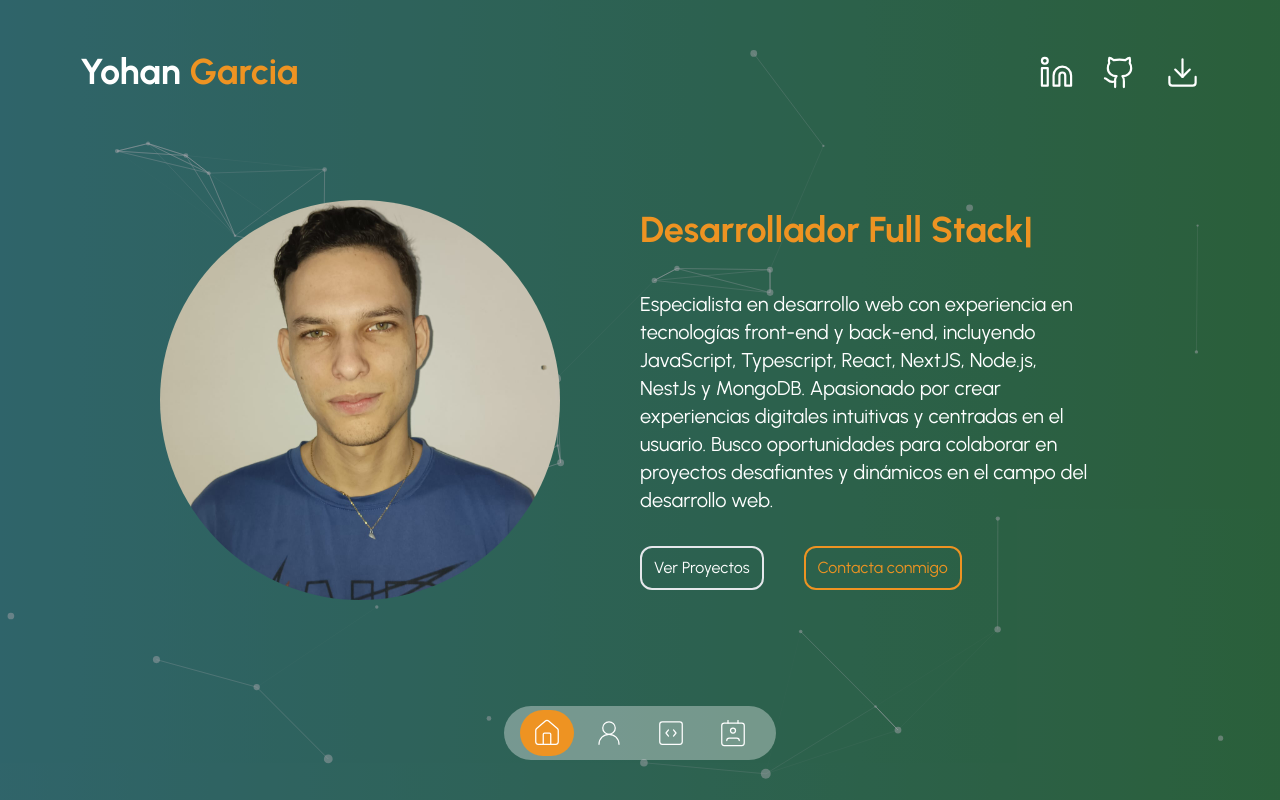
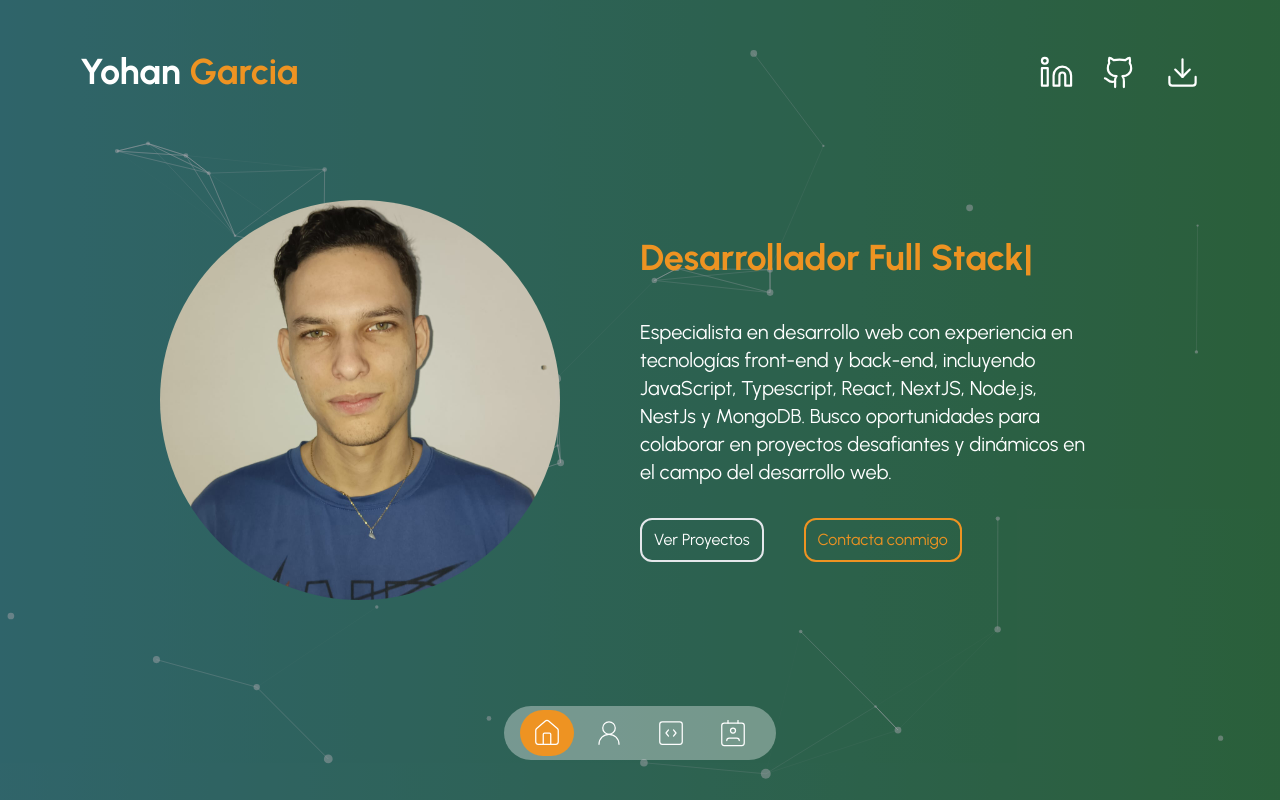
Before and after one commit to Yohaan2/landing-page-porfolio, a Next.js app: page / in a window 1280 px wide. Built offline with nearby package versions, Linux system fonts and the light colour scheme.

Commit message:
refactor styles in introduction

```diff
--- a/app/page.tsx
+++ b/app/page.tsx
@@ -6,8 +6,8 @@ import TransitionPage from "@/components/transitionPage";
 export default function Home() {
   return (
     <main>
+      <TransitionPage />
       <div className='flex min-h-[100vh] h-full bg-no-repeat bg-gradient-cover'>
-        <TransitionPage />
         <CoverParticles />
         <Introduction />
       </div>
--- a/components/introduction.tsx
+++ b/components/introduction.tsx
@@ -6,7 +6,7 @@ import { TypeAnimation } from "react-type-animation"
 const Introduction = () => {
   return (
     <div className='z-20 w-full bg-darkBg/40'>
-      <div className='z-20 grid items-center h-full p-40 py-20 md:py-20 md:grid-cols-2'>
+      <div className='z-20 grid items-center h-full p-6 py-20 md:p-40 md:py-0 md:grid-cols-2'>
         <Image
           src='/foto-perfil.jpg'
           priority
@@ -17,7 +17,7 @@ const Introduction = () => {
           />
 
           <div className='flex flex-col justify-center max-w-md'>
-            <h1 className='mg-5 text-2xl leading-tight text-center md:text-left md:text-4xl md:mb-10'>
+            <h1 className='mb-5 text-2xl leading-tight text-center md:text-left md:text-4xl md:mb-10'>
               <TypeAnimation
                 sequence={[
                   'Hola! Soy Yohan Garcia!',
@@ -35,8 +35,8 @@ const Introduction = () => {
 
               </TypeAnimation>
             </h1>
-            <p className='mx-auto mb-2 text-xl md:mx-0 md:mb-8'>
-              Especialista en desarrollo web con experiencia en tecnologías front-end y back-end, incluyendo JavaScript, Typescript, React, NextJS, Node.js, NestJs y MongoDB. Apasionado por crear experiencias digitales intuitivas y centradas en el usuario. Busco oportunidades para colaborar en proyectos desafiantes y dinámicos en el campo del desarrollo web.
+            <p className='mx-auto mb-2text-xl md:text-xl md:mx-0 md:mb-8'>
+              Especialista en desarrollo web con experiencia en tecnologías front-end y back-end, incluyendo JavaScript, Typescript, React, NextJS, Node.js, NestJs y MongoDB. Busco oportunidades para colaborar en proyectos desafiantes y dinámicos en el campo del desarrollo web.
             </p>
             <div className='flex items-center justify-center gap-3 md:justify-start md:gap-10'>
               <Link
```
